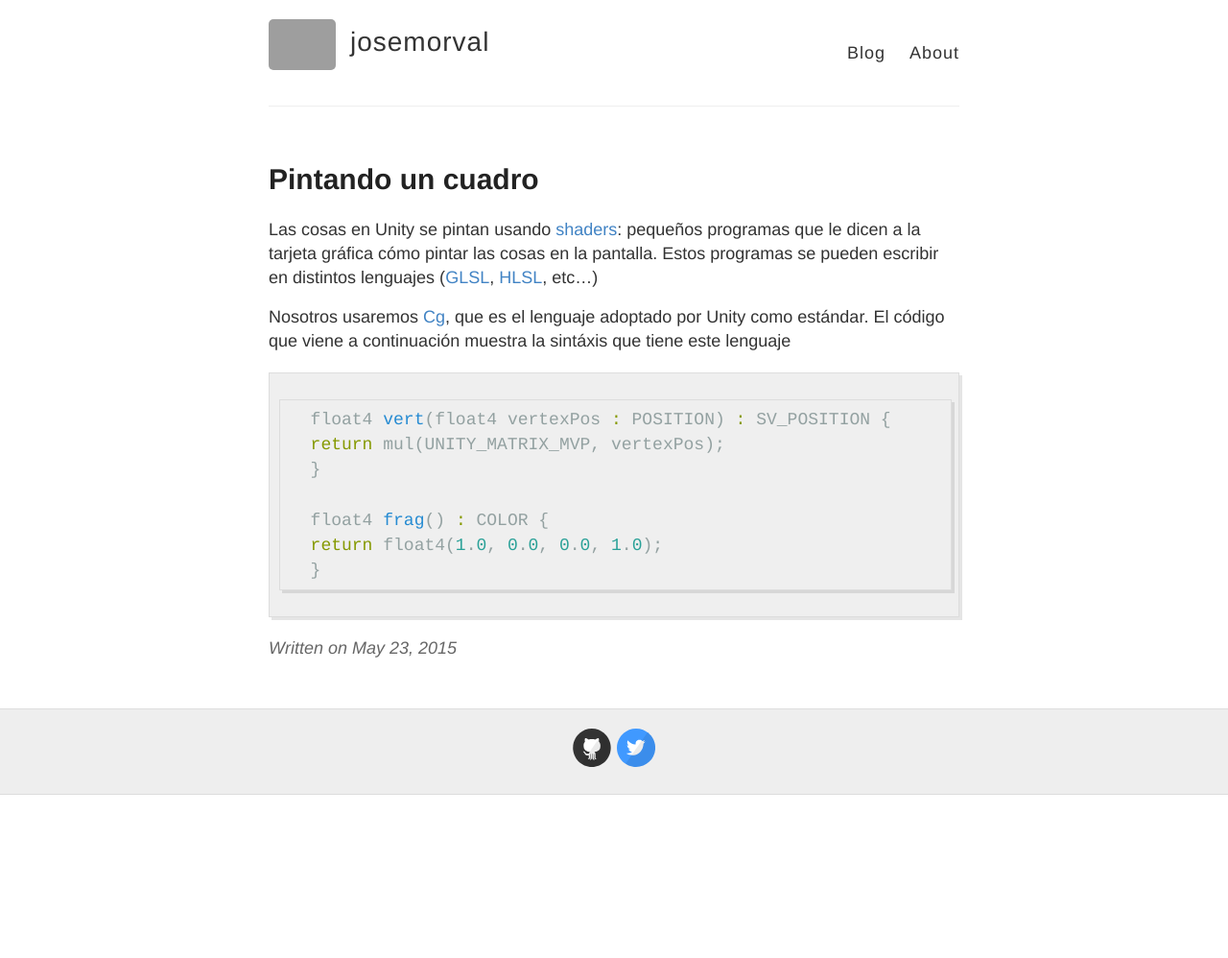
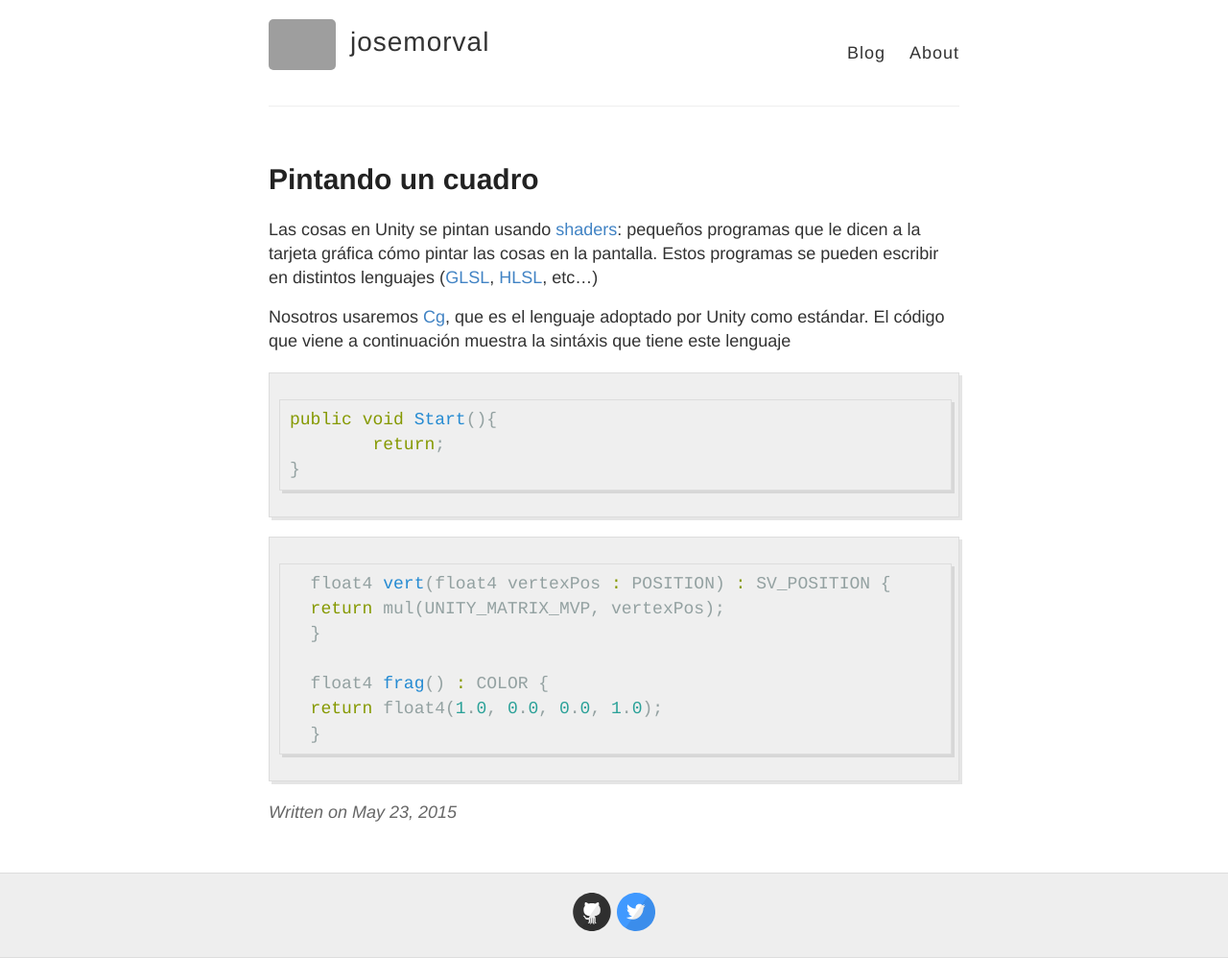
Before and after one commit to josemorval/UnityArchive, a Jekyll site: the page built from _posts/2015-05-23-pintandocuadro.md, in a window 1280 px wide. Shown: the whole page at 96% size. Built offline with Jekyll 4.4.1, drawn with Linux system fonts in a browser that asks for light colours; Markdown is read by kramdown in place of the engine named in the settings; before the commit the page ends 900 px from its top, so only the background shows below that; grey boxes are pictures that could not be loaded.

Commit message:
Updated 2015-05-23-pintandocuadro.md

````diff
--- a/_posts/2015-05-23-pintandocuadro.md
+++ b/_posts/2015-05-23-pintandocuadro.md
@@ -10,6 +10,12 @@ Las cosas en Unity se pintan usando [shaders](http://en.wikipedia.org/wiki/Shade
 
 Nosotros usaremos [Cg](http://en.wikipedia.org/wiki/Cg_\(programming_language\)), que es el lenguaje adoptado por Unity como estándar. El código que viene a continuación muestra la sintáxis que tiene este lenguaje
 
+```csharp
+public void Start(){
+	return;
+}
+```
+
 ```glsl
   float4 vert(float4 vertexPos : POSITION) : SV_POSITION {
   return mul(UNITY_MATRIX_MVP, vertexPos);
````
